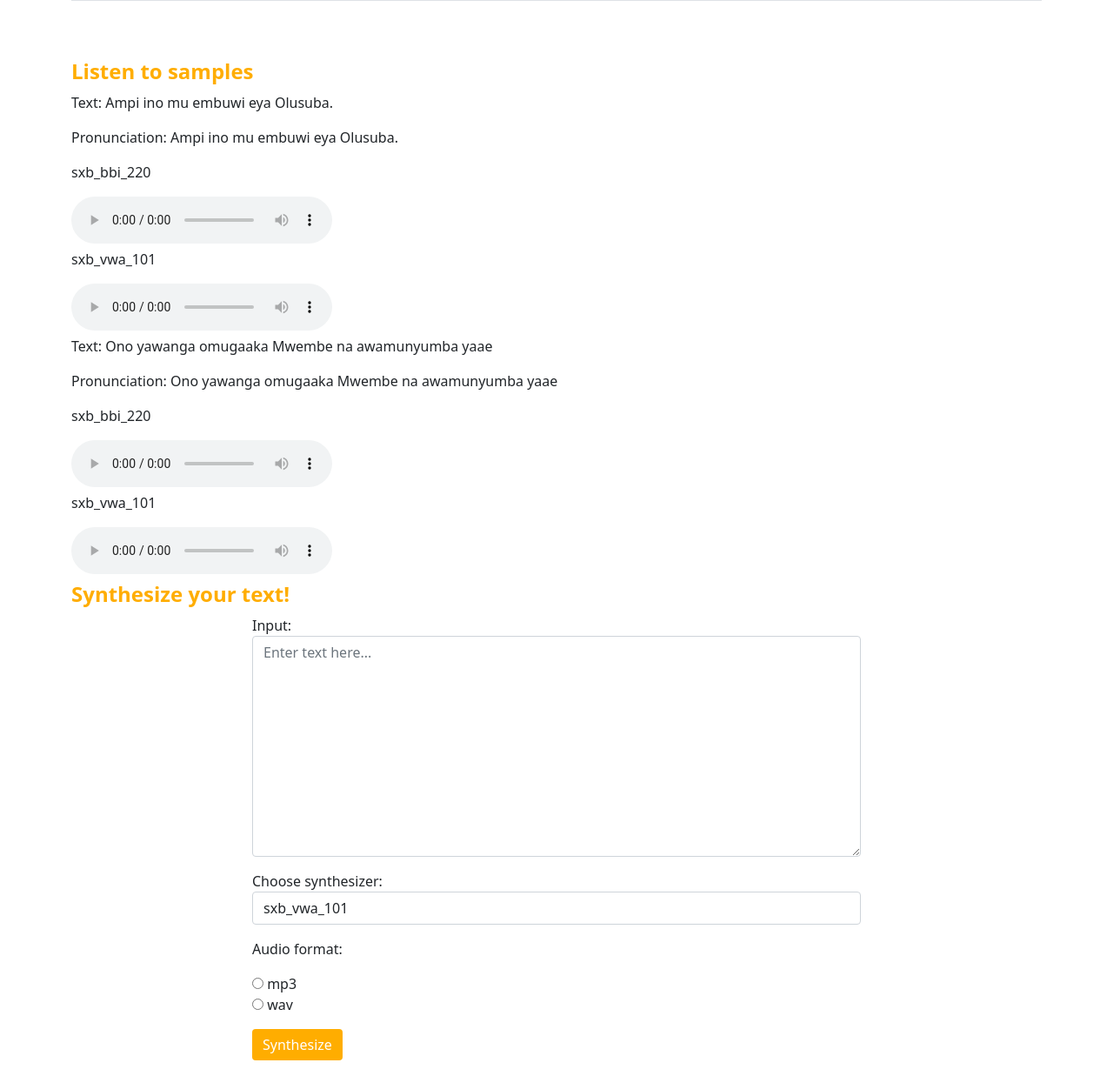
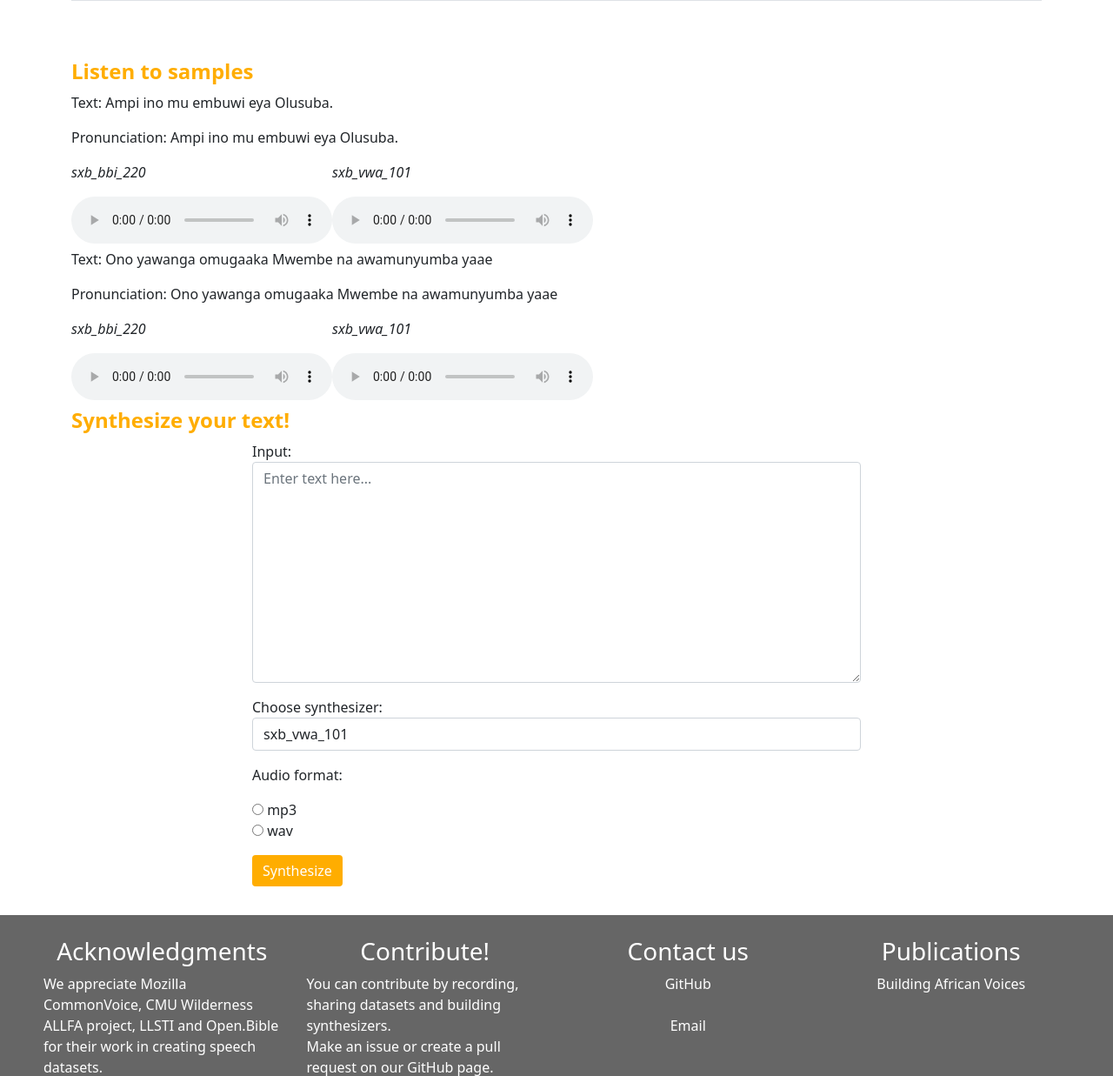
Before and after one commit to Pogayo/african-voices-web, a Django app: a page that uses app/templates/app/language.html in a window 1280 px wide. Shown: the part 638-1875 px from the top of the page at 87% size. Run offline with Django 4.2, Linux system fonts and the light colour scheme; data comes from the database, SQL or seed files in the repository; parts of the project's set-up code (start-up, migrations or seed data) failed here and were passed over; some libraries are stand-ins or nearby versions.

Commit message:
styled synthesizer samples as flex items

```diff
--- a/app/static/app/style.css
+++ b/app/static/app/style.css
@@ -289,3 +289,9 @@ pre {
     display: grid;
     grid-template-columns: 1fr 1fr;
 }
+
+.synth-samples{
+    display:flex;
+    flex-wrap: wrap;
+    flex-direction: row;
+}
--- a/app/templates/app/language.html
+++ b/app/templates/app/language.html
@@ -101,7 +101,7 @@
                             {% elif synthesizer.mcd_rfs <= 7 %}
                                 <td> Bad</td>
                             {% else %}
-                                <td>}Something is wrong </td>
+                                <td>}Something is wrong</td>
                             {% endif %}
                             {% if not synthesizer.data_location %}
                                 <td> Unavailable</td>
@@ -129,14 +129,21 @@
                 <div>
                     <p> Text: {{ sample.text }}</p>
                     <p> Pronunciation: {{ sample.pronunciation }}</p>
+                    <div class="synth-samples">
+                        {% for  synth_sample in sample.synthesizer_samples %}
 
-                    {% for  synth_sample in sample.synthesizer_samples %}
-                        <p> {{ synth_sample.synth.synth_id }}</p>
+                            <div>
+                                <p> <em> {{ synth_sample.synth.synth_id }} </em></p>
                                 <audio controls>
-                            <source src="{% static 'app/' %}{{ synth_sample.sample_location }}" type="audio/mpeg">
+                                    <source src="{% static 'app/' %}{{ synth_sample.sample_location }}"
+                                            type="audio/mpeg">
                                     Your browser does not support the audio element.
                                 </audio>
+                            </div>
+
                         {% endfor %}
+                    </div>
+
 
                 </div>
             {% endfor %}
@@ -146,7 +153,7 @@
 
             <div style="display:flex; flex-direction:column; justify-content: center; align-items: center; width: 100% ; margin-bottom: 25px">
                 <form action="{% url 'synthesize' %}" method="POST" id="synthRequestForm"
-                      name="synthRequestForm" style="max-width:700px">
+                      name="synthRequestForm" style="max-width:700px"> {% csrf_token %}
                     {{ form.as_p }}
                     <button id="synth-btn" onclick="validateSubmit('wait_modal')" type="button"
                             class="btn btn-primary mb-2" style="background-color: #FFAD00; border: none">Synthesize
@@ -156,12 +163,11 @@
             </div>
 
 
-            <div id="wait_modal">
+            <div id="wait_modal"
             <div id="wait_modal_content">
                 <p>Please wait while we synthesize your text</p>
                 <img src="{% static 'app/loader.gif' %}" alt="Loading...">
             </div>
-
     </div>
     </section>
 
```
Lines whose indentation alone changed are shown as unchanged.
